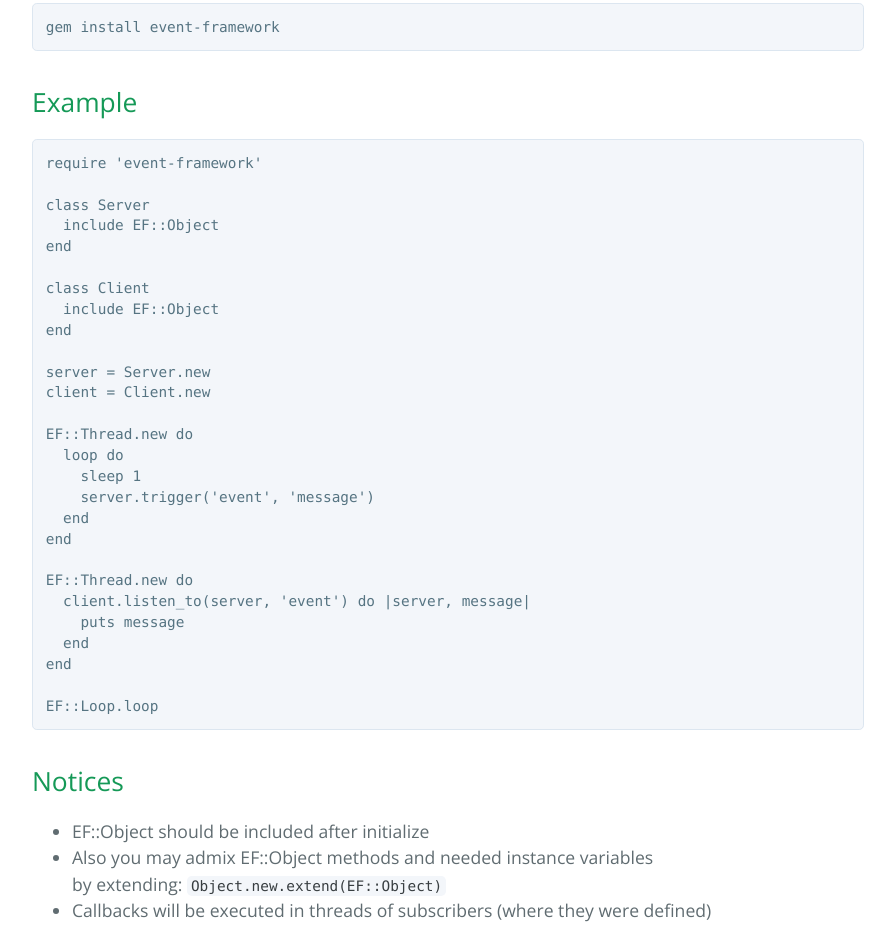
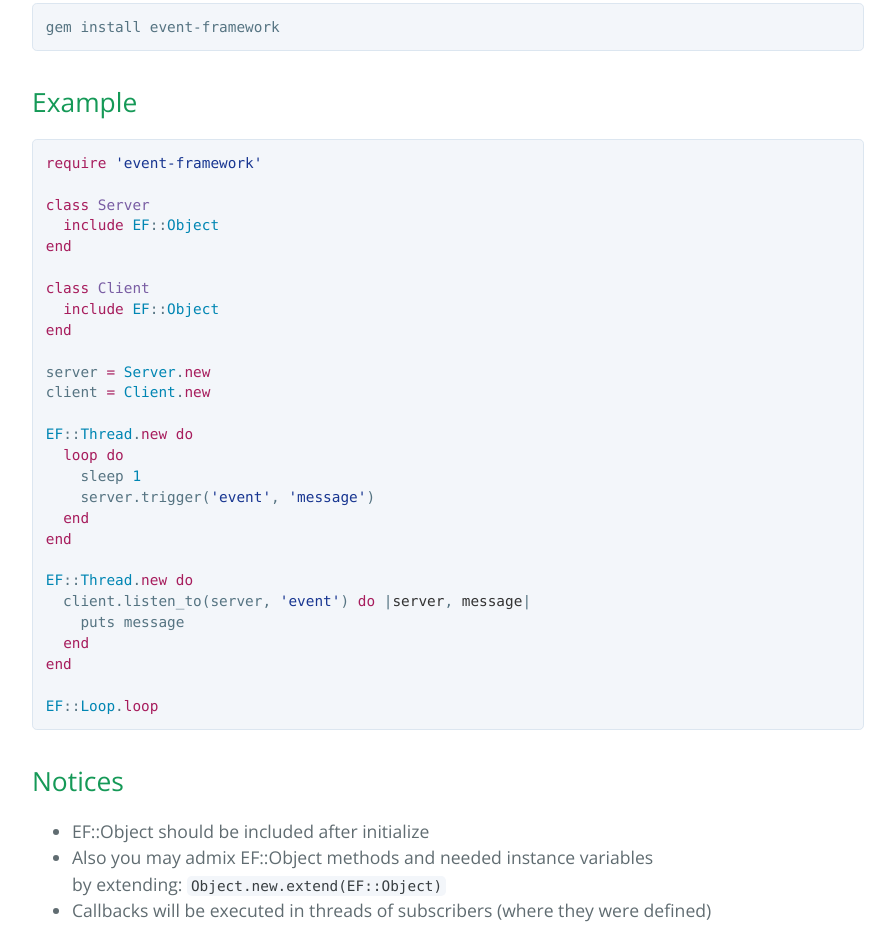
Before and after one commit to speranskydanil/ruby-event-framework, a plain HTML site: page index.html in a window 1280 px wide. Shown: the part 596-1526 px from the top of the page, without its empty margins (192-1087 px from the left). Drawn offline with nearby package versions, Linux system fonts and the light colour scheme.

```diff
--- a/index.html
+++ b/index.html
@@ -33,34 +33,33 @@
 <h2>
 <a id="example" class="anchor" href="#example" aria-hidden="true"><span class="octicon octicon-link"></span></a>Example</h2>
 
-<pre><code>require 'event-framework'
+<div class="highlight highlight-ruby"><pre><span class="pl-k">require</span> <span class="pl-s"><span class="pl-pds">'</span>event-framework<span class="pl-pds">'</span></span>
 
-class Server
-  include EF::Object
-end
+<span class="pl-k">class</span> <span class="pl-en">Server</span>
+  <span class="pl-k">include</span> <span class="pl-c1">EF</span>::<span class="pl-c1">Object</span>
+<span class="pl-k">end</span>
 
-class Client
-  include EF::Object
-end
+<span class="pl-k">class</span> <span class="pl-en">Client</span>
+  <span class="pl-k">include</span> <span class="pl-c1">EF</span>::<span class="pl-c1">Object</span>
+<span class="pl-k">end</span>
 
-server = Server.new
-client = Client.new
+server <span class="pl-k">=</span> <span class="pl-c1">Server</span>.<span class="pl-k">new</span>
+client <span class="pl-k">=</span> <span class="pl-c1">Client</span>.<span class="pl-k">new</span>
 
-EF::Thread.new do
-  loop do
-    sleep 1
-    server.trigger('event', 'message')
-  end
-end
+<span class="pl-c1">EF</span>::<span class="pl-c1">Thread</span>.<span class="pl-k">new</span> <span class="pl-k">do</span>
+  <span class="pl-k">loop</span> <span class="pl-k">do</span>
+    sleep <span class="pl-c1">1</span>
+    server.trigger(<span class="pl-s"><span class="pl-pds">'</span>event<span class="pl-pds">'</span></span>, <span class="pl-s"><span class="pl-pds">'</span>message<span class="pl-pds">'</span></span>)
+  <span class="pl-k">end</span>
+<span class="pl-k">end</span>
 
-EF::Thread.new do
-  client.listen_to(server, 'event') do |server, message|
+<span class="pl-c1">EF</span>::<span class="pl-c1">Thread</span>.<span class="pl-k">new</span> <span class="pl-k">do</span>
+  client.listen_to(server, <span class="pl-s"><span class="pl-pds">'</span>event<span class="pl-pds">'</span></span>) <span class="pl-k">do </span>|<span class="pl-smi">server</span>, <span class="pl-smi">message</span>|
     puts message
-  end
-end
+  <span class="pl-k">end</span>
+<span class="pl-k">end</span>
 
-EF::Loop.loop
-</code></pre>
+<span class="pl-c1">EF</span>::<span class="pl-c1">Loop</span>.<span class="pl-k">loop</span></pre></div>
 
 <h2>
 <a id="notices" class="anchor" href="#notices" aria-hidden="true"><span class="octicon octicon-link"></span></a>Notices</h2>
```
Also changed, not shown: params.json (+1 -1 lines).
